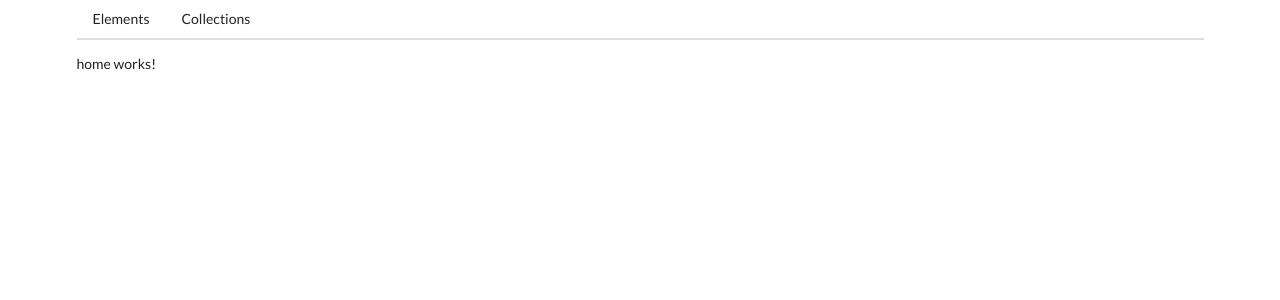
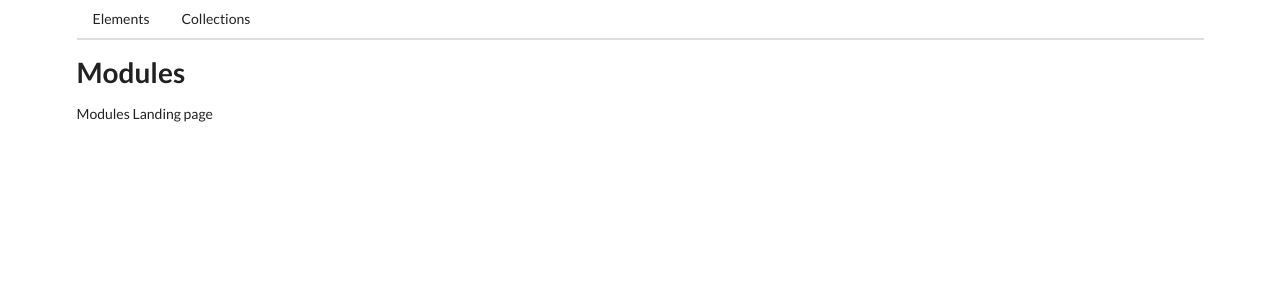
Before and after one commit to maytheu/typescript, an Angular app: page / in a window 1280 px wide. Shown: the top 300 px of the page. Built offline with nearby package versions, Linux system fonts and the light colour scheme.

Commit message:
update home and 404 page

```diff
--- a/src/app/home/home.component.html
+++ b/src/app/home/home.component.html
@@ -1 +1,3 @@
-<p>home works!</p>
+<h1>Modules</h1>
+
+<p>Modules Landing page</p>
--- a/src/app/not-found/not-found.component.html
+++ b/src/app/not-found/not-found.component.html
@@ -1 +1,2 @@
-<p>not-found works!</p>
+<h3>Oops..., You've missed  ur way</h3>
+<a routerLink="/">Let's get you home</a>
```
